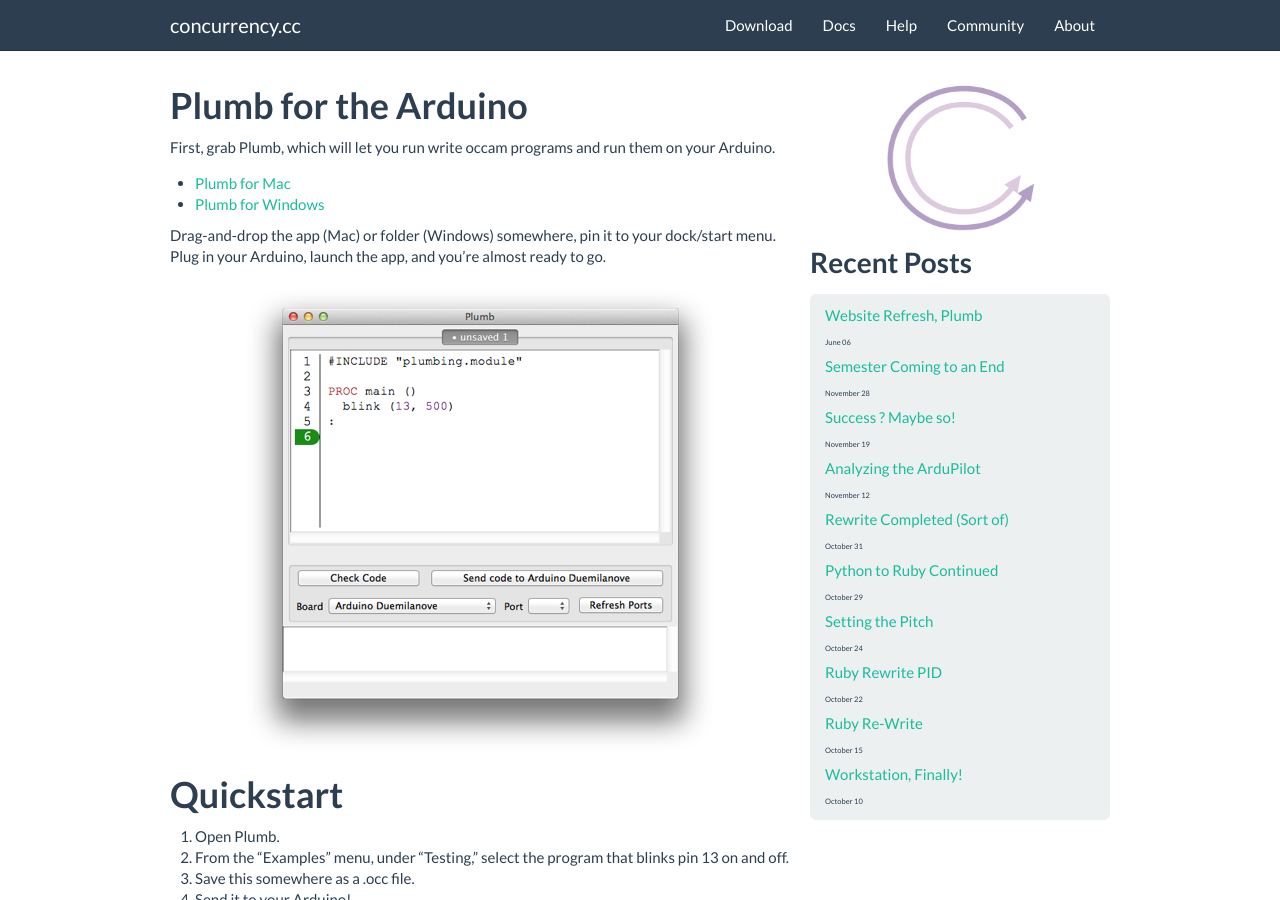
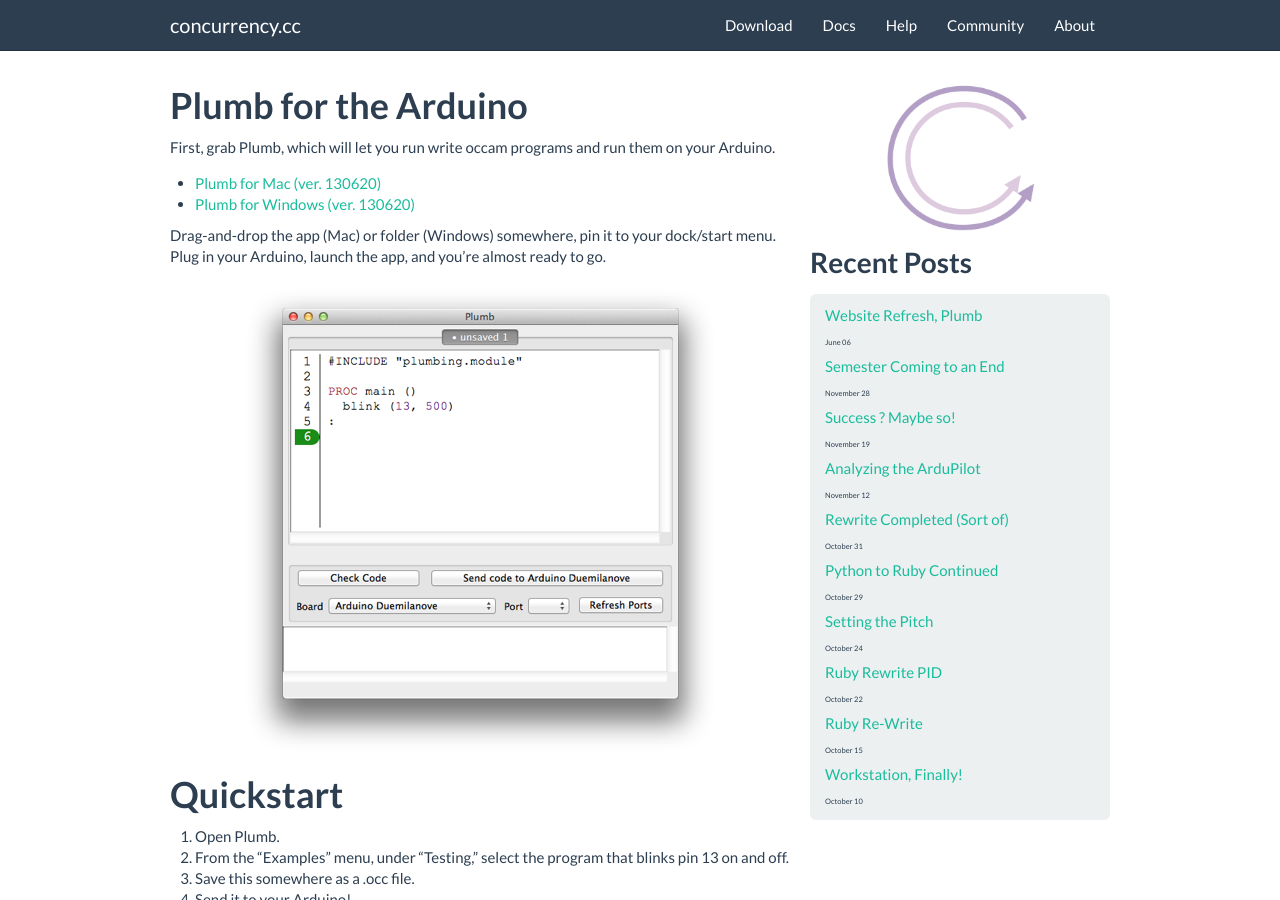
Before and after one commit to concurrency/concurrency.github.com, a Jekyll site: the page built from downloads/index.md, in a window 1280 px wide and 900 px high. Built offline with Jekyll 4.4.1, drawn with Linux system fonts in a browser that asks for light colours; nearby versions of some CDN libraries; library files that are not in the unit come from our copies.

Commit message:
Bumping most recent. Need fancy JS for this.

```diff
--- a/downloads/index.md
+++ b/downloads/index.md
@@ -7,11 +7,11 @@ title: Grab and Go!
 
 First, grab Plumb, which will let you run write occam programs and run them on your Arduino.
 
-* [Plumb for Mac][mac-plumb]
-* [Plumb for Windows][windows-plumb]
+* [Plumb for Mac (ver. 130620)][mac-plumb]
+* [Plumb for Windows (ver. 130620)][windows-plumb]
 
-[mac-plumb]: http://jadud.com/downloads/Plumb-20130619.dmg
-[windows-plumb]: http://jadud.com/downloads/Plumb-20130619.zip
+[mac-plumb]: http://jadud.com/downloads/Plumb-20130620.dmg
+[windows-plumb]: http://jadud.com/downloads/Plumb-20130620.zip
 
 Drag-and-drop the app (Mac) or folder (Windows) somewhere, pin it to your dock/start menu. Plug in your Arduino, launch the app, and you're almost ready to go.
 
```
